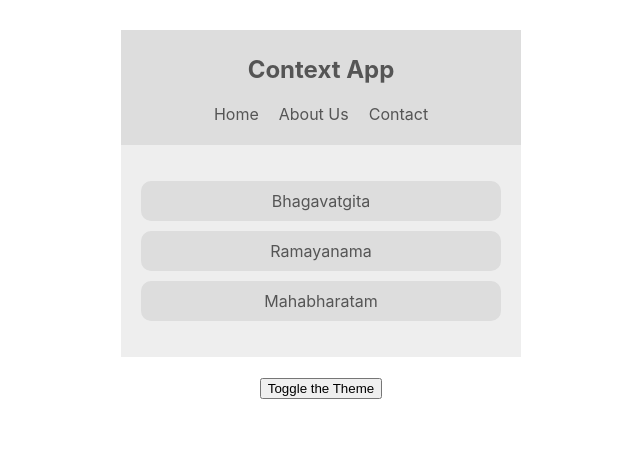
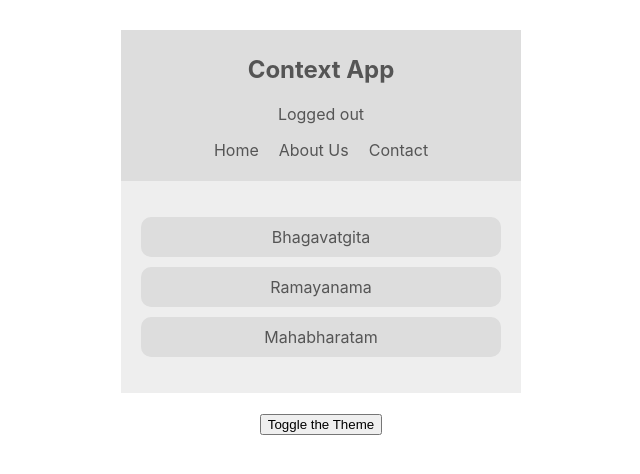
Before and after one commit to kiran226/context-application, a React (Create React App) app: page / in a window 1280 px wide. Shown: the top 474 px of the page, without its empty margins (319-959 px from the left). Built offline with nearby package versions, Linux system fonts and the light colour scheme.

Commit message:
consuming multiple contexts

```diff
--- a/src/components/Navbar.js
+++ b/src/components/Navbar.js
@@ -1,14 +1,20 @@
 import React, { Component } from 'react'
 import { ThemeContext } from '../context/ThemeContext';
+import { AuthContext } from '../context/AuthContext';
 class Navbar extends Component {
     render() {
         return (
-            <ThemeContext.Consumer>{(context)=>{
-                const {isLightTheme,light,dark}= context;
+            <AuthContext.Consumer>{(authContext)=>(
+                <ThemeContext.Consumer>{(themeContext)=>{
+                const {isLightTheme,light,dark}= themeContext;
+                const {isAuthenticated, toggleAuth}=authContext
                 const theme=isLightTheme?light: dark ;
                 return(
                     <nav style={{background: theme.ui, color:theme.syntax}}>
                         <h1>Context App</h1>
+                        <div onClick={toggleAuth}>
+                            {isAuthenticated? 'Logged in' : 'Logged out'}
+                        </div>
                         <ul>
                             <li>Home</li>
                             <li>About Us</li>
@@ -17,6 +23,8 @@ class Navbar extends Component {
                     </nav>
                 )
             }}</ThemeContext.Consumer>
+            )}</AuthContext.Consumer>
+
 
         )
     }
```
